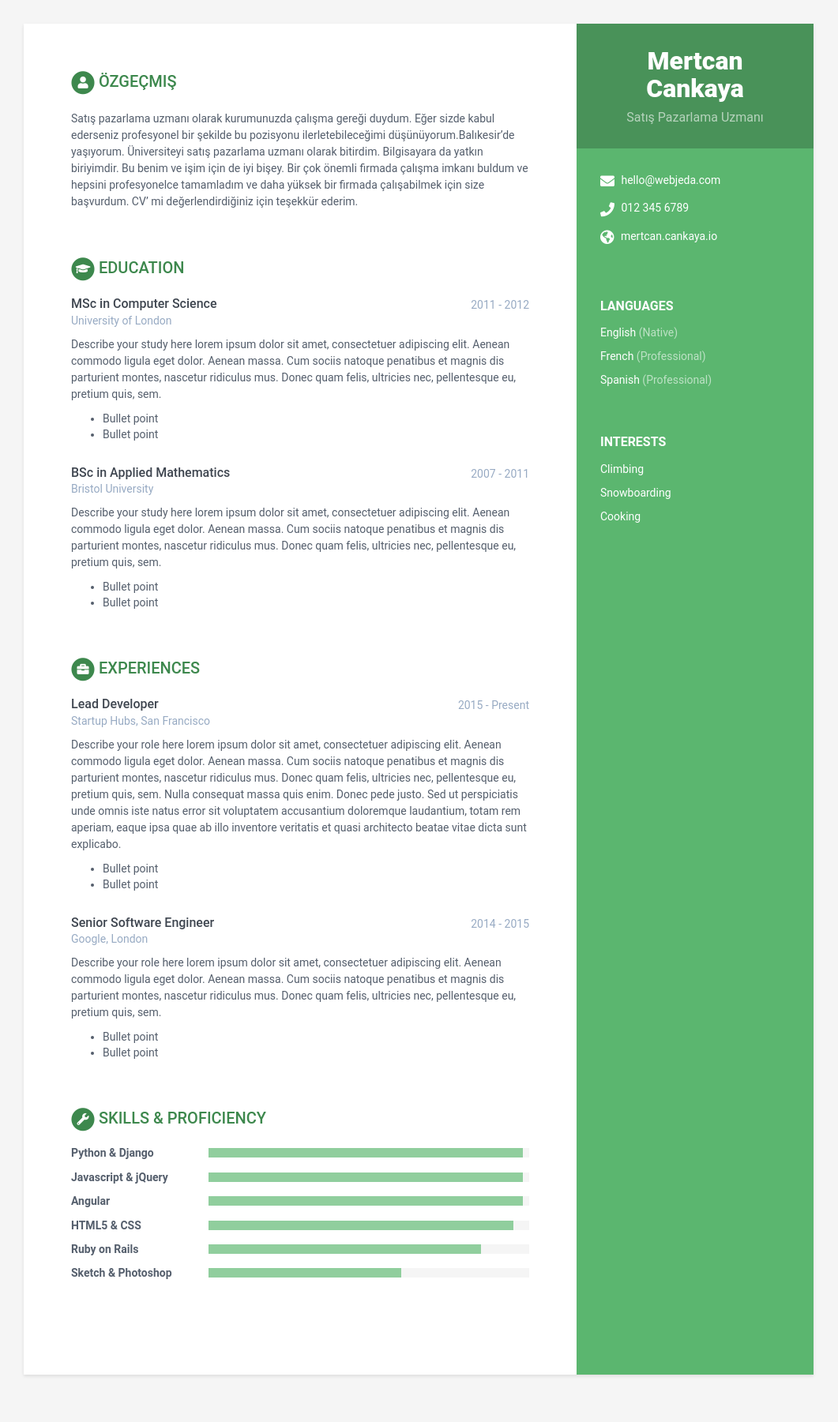
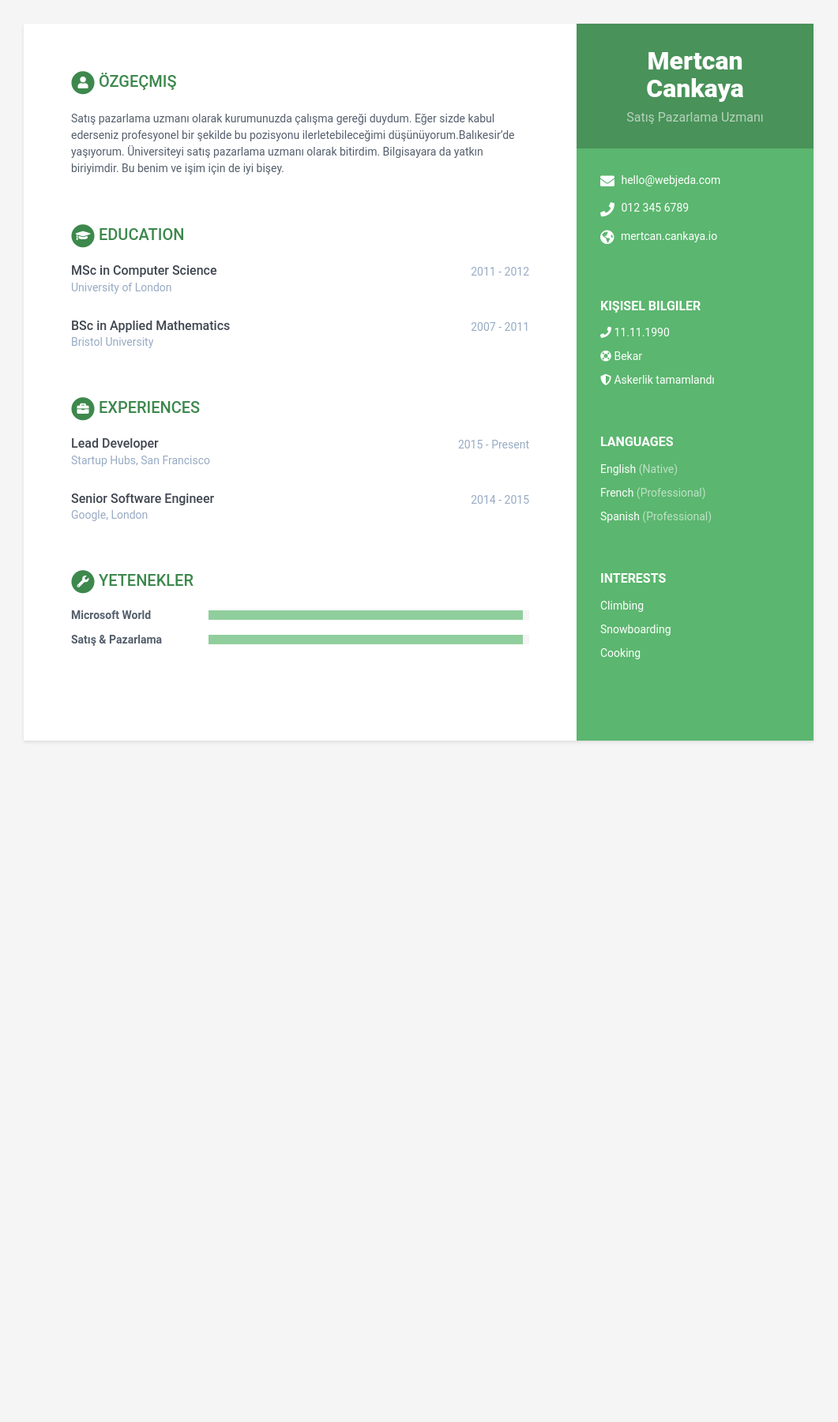
Before and after one commit to mertcankayaa/resume, a Jekyll site: the page built from index.html, in a window 1280 px wide. Shown: the whole page at 79% size, without its empty margins (110-1171 px from the left). Built offline with Jekyll 4.4.1, drawn with Linux system fonts in a browser that asks for light colours; after the commit the page ends 998 px from its top, so only the background shows below that.

Commit message:
personal

```diff
--- a/_data/data.yml
+++ b/_data/data.yml
@@ -38,6 +38,19 @@ sidebar:
       - idiom: Spanish
         level: Professional
 
+    personals:
+      - item: "11.11.1990"
+        icon: fas fa-phone
+        link:
+
+      - item: Bekar
+        icon: fas fa-life-ring
+        link:
+
+      - item: Askerlik tamamlandı
+        icon: fas fa-shield-alt
+        link:
+
     interests:
       - item: Climbing
         link:
@@ -55,60 +68,30 @@ career-profile:
       Eğer sizde kabul ederseniz profesyonel bir şekilde bu pozisyonu
       ilerletebileceğimi düşünüyorum.Balıkesir'de yaşıyorum. Üniversiteyi
       satış pazarlama uzmanı olarak bitirdim. Bilgisayara da yatkın biriyimdir.
-      Bu benim ve işim için de iyi bişey. Bir çok önemli firmada çalışma
-      imkanı buldum ve hepsini profesyonelce tamamladım ve daha yüksek bir
-      firmada çalışabilmek için size başvurdum. CV' mi değerlendirdiğiniz için
-      teşekkür ederim.
+      Bu benim ve işim için de iyi bişey.
 education:
     - degree: MSc in Computer Science
       university: University of London
       time: 2011 - 2012
       details: |
-        Describe your study here lorem ipsum dolor sit amet, consectetuer
-        adipiscing elit. Aenean commodo ligula eget dolor. Aenean massa. Cum
-        sociis natoque penatibus et magnis dis parturient montes, nascetur
-        ridiculus mus. Donec quam felis, ultricies nec, pellentesque eu,
-        pretium quis, sem.
-          - Bullet point
-          - Bullet point
+#        detay
     - degree: BSc in Applied Mathematics
       university: Bristol University
       time: 2007 - 2011
       details: |
-        Describe your study here lorem ipsum dolor sit amet, consectetuer
-        adipiscing elit. Aenean commodo ligula eget dolor. Aenean massa. Cum
-        sociis natoque penatibus et magnis dis parturient montes, nascetur
-        ridiculus mus. Donec quam felis, ultricies nec, pellentesque eu,
-        pretium quis, sem.
-          - Bullet point
-          - Bullet point
+#        detay
+
 experiences:
     - role: Lead Developer
       time: 2015 - Present
       company: Startup Hubs, San Francisco
       details: |
-        Describe your role here lorem ipsum dolor sit amet, consectetuer
-        adipiscing elit. Aenean commodo ligula eget dolor. Aenean massa.
-        Cum sociis natoque penatibus et magnis dis parturient montes,
-        nascetur ridiculus mus. Donec quam felis, ultricies nec,
-        pellentesque eu, pretium quis, sem. Nulla consequat massa quis
-        enim. Donec pede justo. Sed ut perspiciatis unde omnis iste natus
-        error sit voluptatem accusantium doloremque laudantium, totam rem
-        aperiam, eaque ipsa quae ab illo inventore veritatis et quasi
-        architecto beatae vitae dicta sunt explicabo.
-          - Bullet point
-          - Bullet point
+#        detay
     - role: Senior Software Engineer
       time: 2014 - 2015
       company: Google, London
       details: |
-        Describe your role here lorem ipsum dolor sit amet, consectetuer
-        adipiscing elit. Aenean commodo ligula eget dolor. Aenean massa.
-        Cum sociis natoque penatibus et magnis dis parturient montes,
-        nascetur ridiculus mus. Donec quam felis, ultricies nec,
-        pellentesque eu, pretium quis, sem.
-          - Bullet point
-          - Bullet point
+#        detay
 projects:
 #
 #    title: Projects
@@ -160,26 +143,14 @@ publications:
 #        conference: "Comm. ACM 4 (1961), 51–55"
 
 skills:
-    title: Skills &amp; Proficiency
+    title: Yetenekler
 
     toolset:
-      - name: Python & Django
+      - name: Microsoft World
         level: 98%
 
-      - name: Javascript & jQuery
+      - name: Satış & Pazarlama
         level: 98%
-
-      - name: Angular
-        level: 98%
-
-      - name: HTML5 & CSS
-        level: 95%
-
-      - name: Ruby on Rails
-        level: 85%
-
-      - name: Sketch & Photoshop
-        level: 60%
 
 footer: >
 #    Designed with <i class="fas fa-heart"></i> by <a href="http://themes.3rdwavemedia.com" target="_blank" rel="nofollow">Xiaoying Riley</a>
--- /dev/null
+++ b/_includes/personal.html
@@ -0,0 +1,22 @@
+{% assign personals = site.data.data.sidebar.personals %}
+{% if personals %}
+<div class="interests-container container-block">
+
+  <h2 class="container-block-title">
+    Kişisel Bilgiler
+  </h2>
+
+  <ul class="list-unstyled interests-list">
+    {% for personal in personals %}
+
+      {% if personal.link %}
+      <li><a href="{{ interest.link }}">{{ personal.item }}</a></li>
+      {% else %}
+      <li>{% if personal.icon %}<i class="{{ personal.icon }}"></i> {% endif %}{{ personal.item }}</li>
+      {% endif %}
+
+    {% endfor %}
+  </ul>
+
+</div><!--//personals-->
+{% endif %}
--- a/_includes/sidebar.html
+++ b/_includes/sidebar.html
@@ -19,6 +19,10 @@
 
   {% include contact.html %}
 
+  {% if sidebar.personals %}
+    {% include personal.html %}
+  {% endif %}
+
   {% if sidebar.education %}
     {% include education.html %}
   {% endif %}
--- a/_sass/_print.scss
+++ b/_sass/_print.scss
@@ -20,7 +20,7 @@
         position: static;
         float: right;
         width: 40%;
-        -webkit-print-color-adjust: exact;
+        -webkit-print-color-adjust: inherit;
     }
 
     .remove-container.container-block {
@@ -34,6 +34,7 @@
     .skillset .level-bar-inner {
        background-color: black !important;
        -webkit-print-color-adjust: exact;
+       width: inherit;
     }
 
    .fa-inverse,
```
Also changed, not shown: 1 other file.
